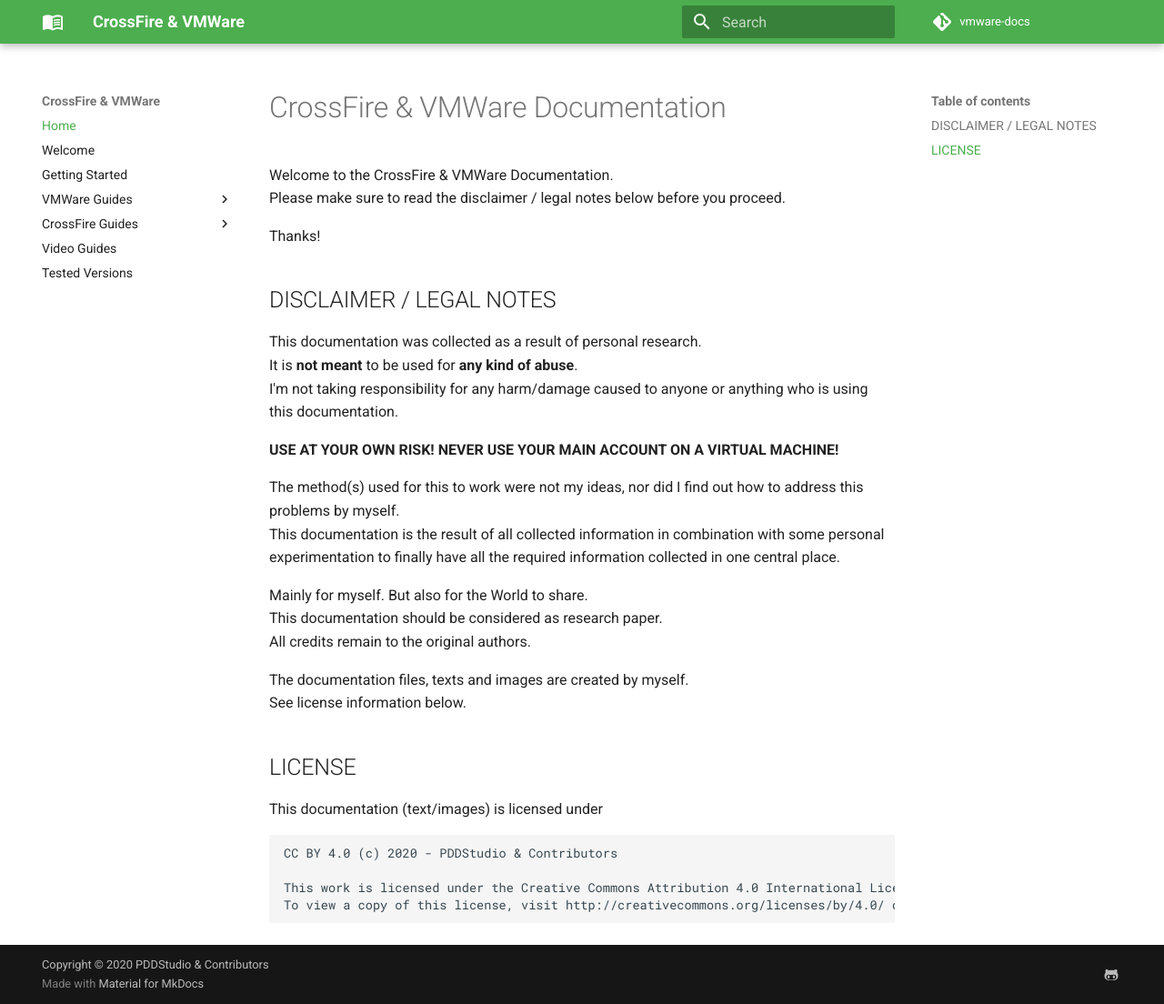
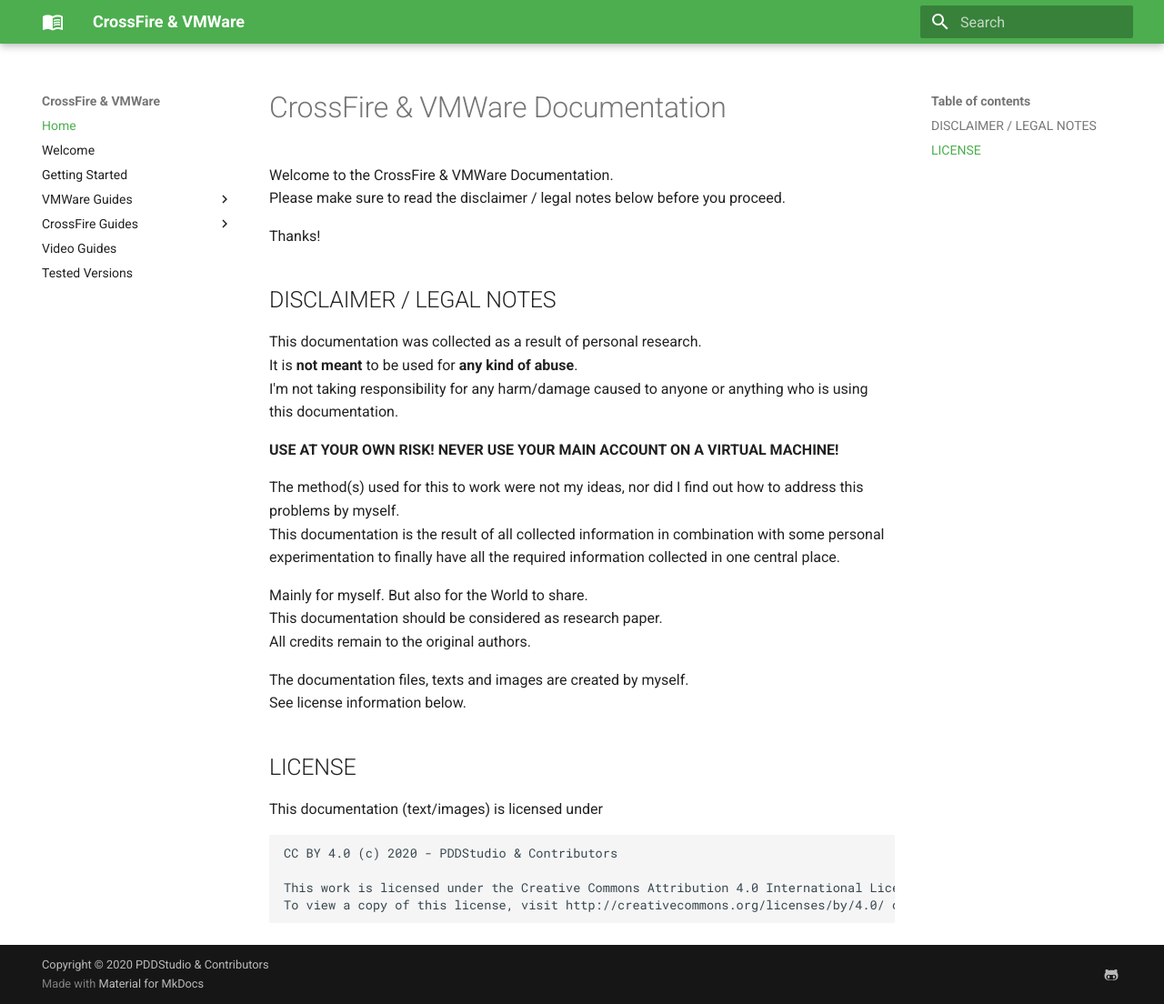
Before and after one commit to cfna/vmware-docs, an MkDocs documentation site: the page built from pages/index.md, in a window 1280 px wide and 1104 px high. Shown: the whole window at 91% size. Built offline with MkDocs 1.6.1 and Material for MkDocs 9.7.7, drawn with Linux system fonts in a browser that asks for light colours; comment, search, counter and statistics services are not loaded.

Commit message:
Removed repo entry from config

```diff
--- a/mkdocs.yml
+++ b/mkdocs.yml
@@ -4,9 +4,6 @@
 site_description: Setup instructions to run CrossFire on a Virtual Machine using VMWare.
 site_author: PDDStudio & Contributors
 site_url: 'https://cfna.github.io/vmware-docs'
-
-repo_name: 'vmware-docs'
-repo_url: 'https://github.com/cfna/vmware-docs'
 
 copyright: 'Copyright &copy; 2020 PDDStudio & Contributors'
 
```
